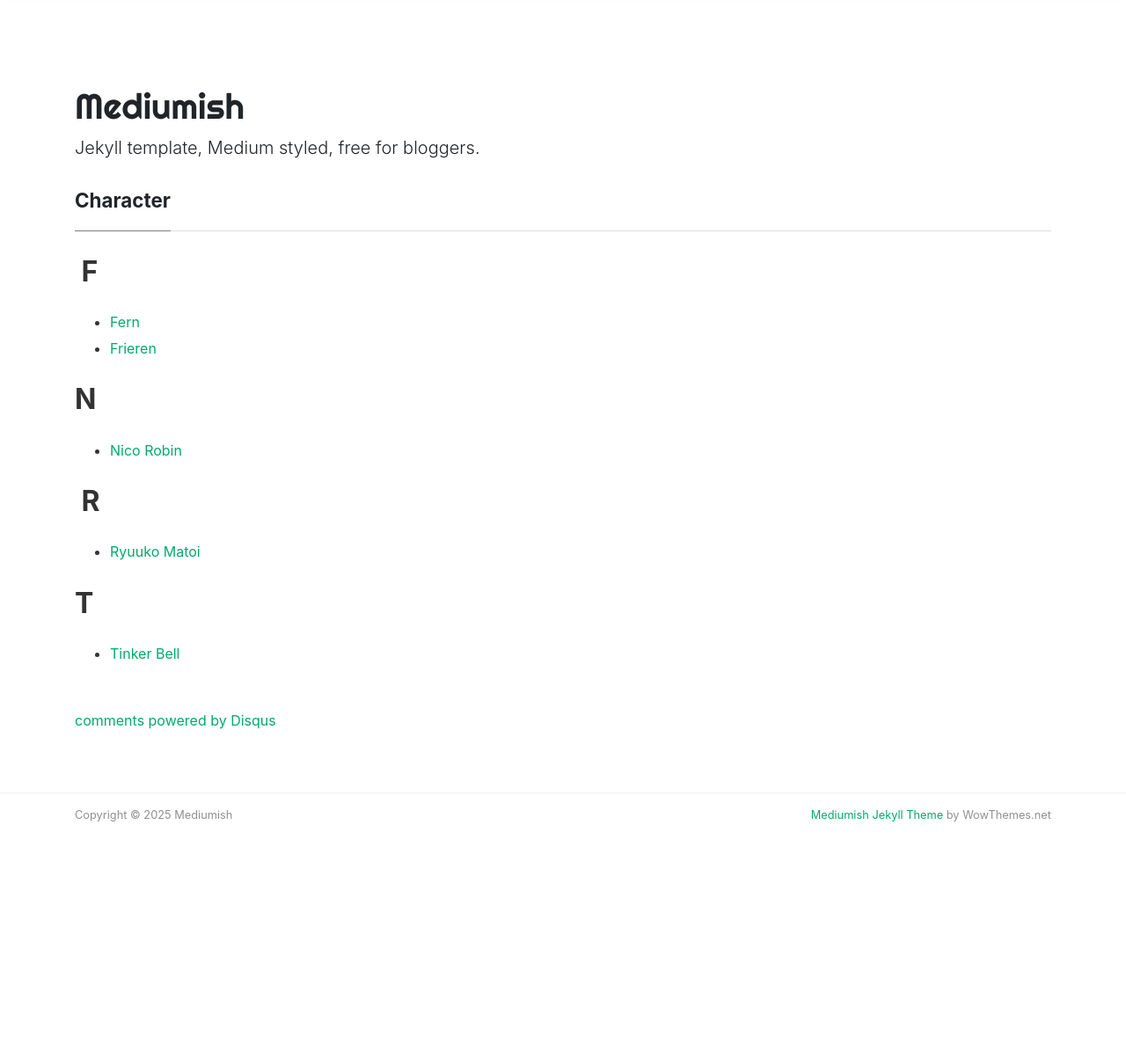
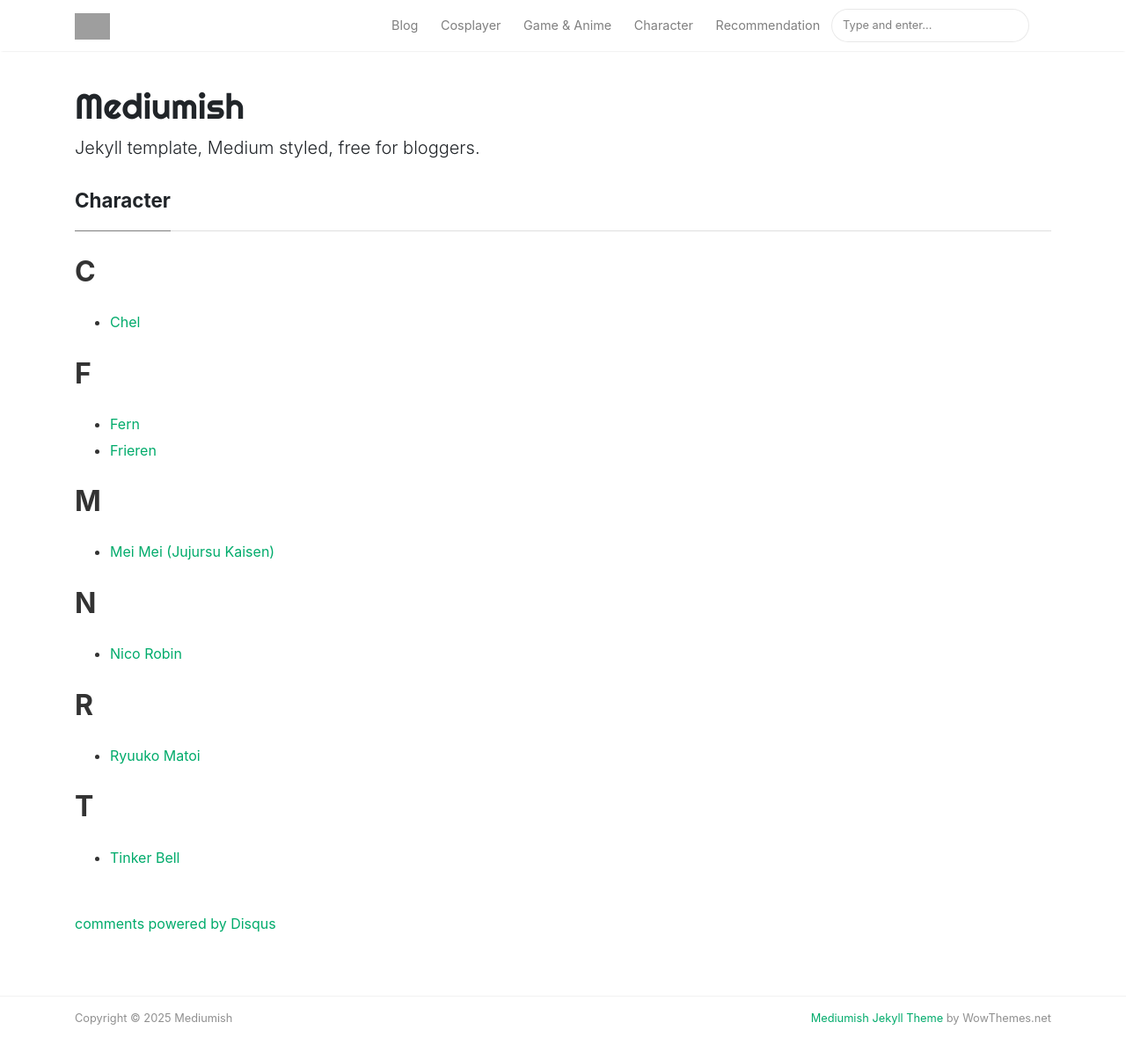
Before and after one commit to yourcosplay/yourcosplay.github.io, a Jekyll site: the page built from _pages/karakter.md, in a window 1280 px wide and 1241 px high. Shown: the top 1204 px of the window at 88% size. Built offline with Jekyll 4.4.1, drawn with Linux system fonts in a browser that asks for light colours; nearby versions of some CDN libraries; comment, search, counter and statistics services are not loaded; grey boxes are pictures that could not be loaded.

Commit message:
tambah list

```diff
--- a/_pages/karakter.md
+++ b/_pages/karakter.md
@@ -5,16 +5,22 @@
 comments: true
 ---
 
-<h2 style="text-align: left;">&nbsp;F</h2><div><ul style="text-align: left;">
+<h2 style="text-align: left;">C</h2><div><ul style="text-align: left;">
+	<li><a href="https://yourcosplay.github.io/categories#Chel">Chel</a></li></ul></div>
+
+<h2 style="text-align: left;">F</h2><div><ul style="text-align: left;">
 	<li><a href="https://yourcosplay.github.io/categories#Fern">Fern&nbsp;</a></li>
 	<li><a href="https://yourcosplay.github.io/categories#Frieren">Frieren</a></li>
 </ul></div>
+
+<h2 style="text-align: left;">M</h2><div><ul style="text-align: left;">
+	<li><a href="https://yourcosplay.github.io/categories#Mei-Mei">Mei Mei (Jujursu Kaisen)</a></li></ul></div>
 
 <h2 style="text-align: left;">N</h2><div><ul style="text-align: left;">
 	<li><a href="https://yourcosplay.github.io/categories#Nico-Robin">Nico Robin</a></li>
 </ul></div>
 
-<h2 style="text-align: left;">&nbsp;R</h2><div><ul style="text-align: left;">
+<h2 style="text-align: left;">R</h2><div><ul style="text-align: left;">
 	<li><a href="https://yourcosplay.github.io/categories#Ryuuko-Matoi">Ryuuko Matoi</a></li>
 </ul></div>
 
```
Also changed, not shown: _pages/gameandanime.md (+7 -0 lines).
